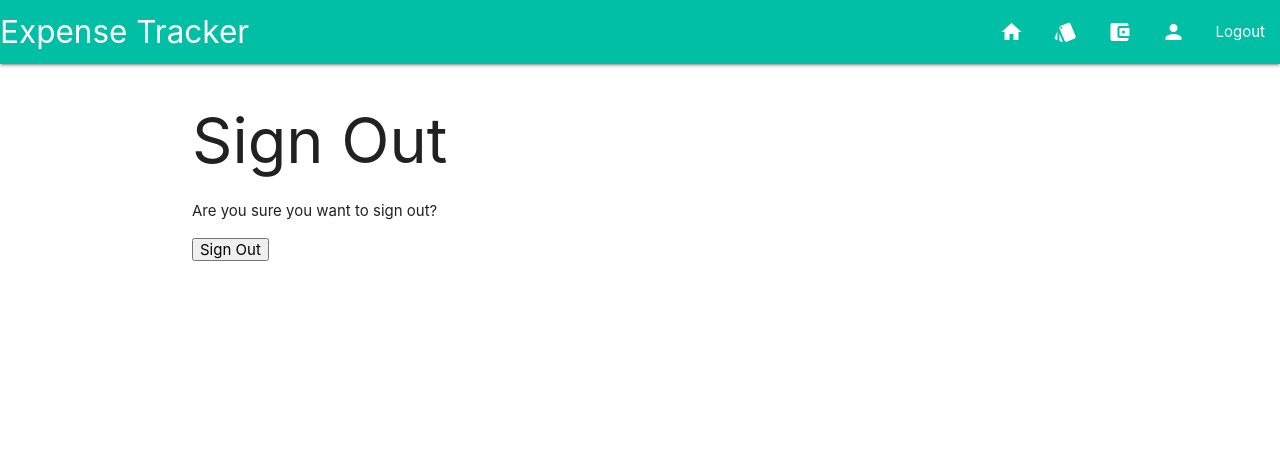
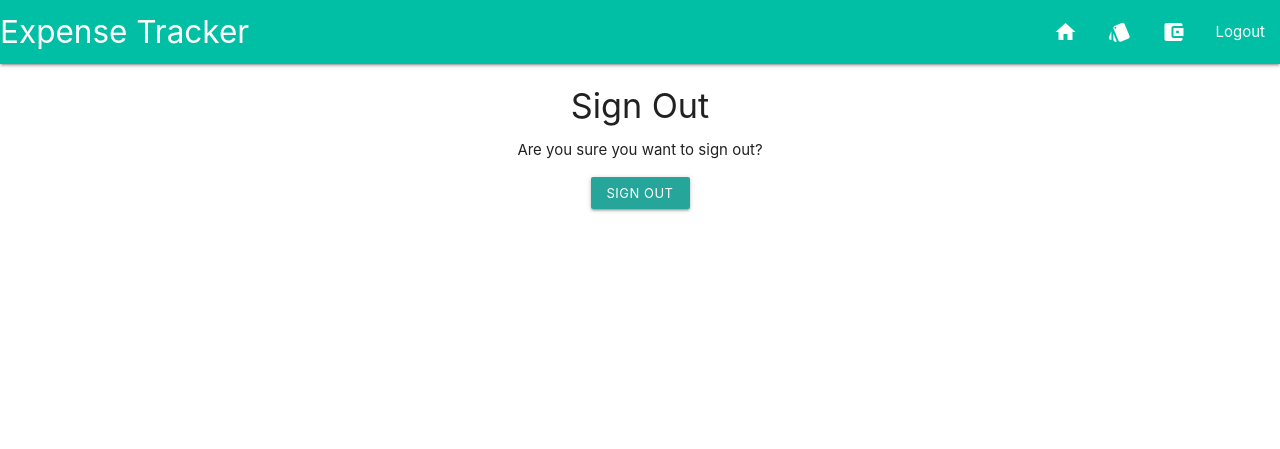
Before and after one commit to e-kai00/expense-tracker, a Django app: page /accounts/logout/ in a window 1280 px wide. Shown: the top 449 px of the page. Run offline with Django 3.2, Linux system fonts and the light colour scheme; the visitor is signed in with stand-in values (Sample User, id 1); some libraries are stand-ins or nearby versions.

Commit message:
Style login and sign-up pages

```diff
--- a/trackerapp/templates/account/logout.html
+++ b/trackerapp/templates/account/logout.html
@@ -1,21 +1,25 @@
 {% extends "trackerapp/base.html" %}
+{% load i18n %}
+{% block head_title %}{% trans "Sign Out" %}{% endblock %}
+{% block content %}
 
-{% load i18n %}
-
-{% block head_title %}{% trans "Sign Out" %}{% endblock %}
-
-{% block content %}
-<h1>{% trans "Sign Out" %}</h1>
-
+<div class="container">
+  <div class="row center-align">
+    <div class="col s8 offset-s2">
+      <h4>{% trans "Sign Out" %}</h4>
       <p>{% trans 'Are you sure you want to sign out?' %}</p>
 
       <form method="post" action="{% url 'account_logout' %}">
         {% csrf_token %}
         {% if redirect_field_value %}
-  <input type="hidden" name="{{ redirect_field_name }}" value="{{ redirect_field_value }}"/>
+        <input type="hidden" name="{{ redirect_field_name }}" value="{{ redirect_field_value }}" />
         {% endif %}
-  <button type="submit">{% trans 'Sign Out' %}</button>
+        <div>
+          <button class="waves-effect waves-light btn btn-small" type="submit">{% trans 'Sign Out' %}</button>
+        </div>
       </form>
-
+    </div>
+  </div>
+</div>
 
 {% endblock %}
--- a/trackerapp/templates/trackerapp/base.html
+++ b/trackerapp/templates/trackerapp/base.html
@@ -28,14 +28,14 @@
                     <li><a href="{% url 'index' %}" title="Home"><i class="material-icons">home</i></a></li>
                     <li><a href="{% url 'categories' %}"><i class="material-icons"title='Categories'>style</i></a></li>
                     <li><a href="{% url 'accounts' %}"><i class="material-icons" title="Accounts">account_balance_wallet</i></a></li>
-                    <li><a href="#"><i class="material-icons" title="Profile">person</i></a></li>
+
                     {% if user.is_authenticated %}
                     <li class="nav-item">
                         <a class="nav-link" href="{% url 'account_logout' %}">Logout</a>
                     </li>
                     {% else %}
                     <li class="nav-item">
-                        <a class="nav-link" href="{% url 'account_signup'%}">Register</a>
+                        <a class="nav-link" href="{% url 'account_signup'%}">Sign Up</a>
                     </li>
                     <li class="nav-item">
                         <a class="nav-link" href="{% url 'account_login' %}">Login</a>
```
Also changed, not shown: trackerapp/templates/account/login.html (+2 -9 lines), trackerapp/templates/account/signup.html (+16 -10 lines). Lines whose indentation alone changed are shown as unchanged.
